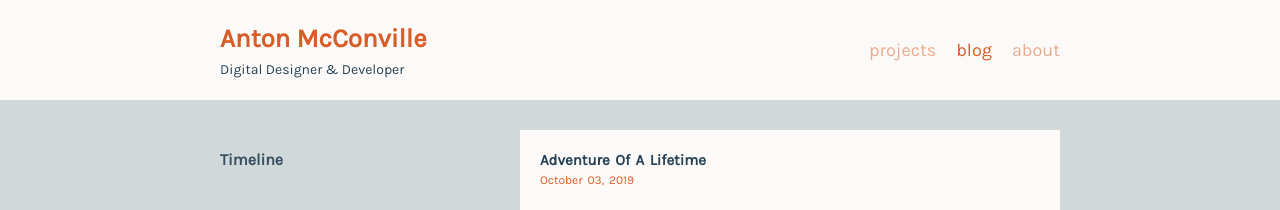
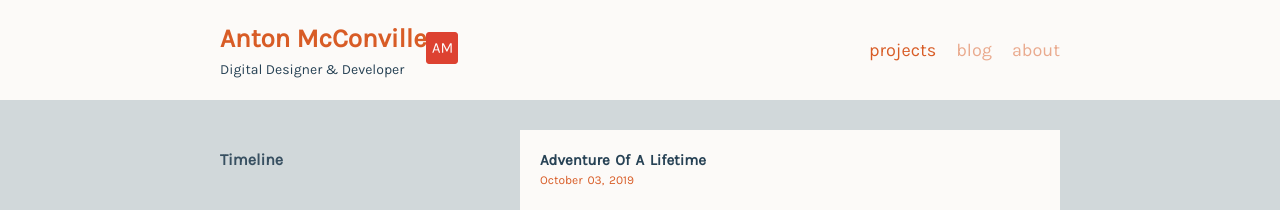
Before and after one commit to mcconville/blog, a Jekyll site: the page built from index.md, in a window 1280 px wide. Shown: the top 210 px of the page. Built offline with Jekyll 4.4.1, drawn with Linux system fonts in a browser that asks for light colours.

Commit message:
responsive tweaks

```diff
--- a/_layouts/layout.html
+++ b/_layouts/layout.html
@@ -50,18 +50,20 @@
 <body>
   <div class="top">
     <div class="bar">
-      <a href="../index.html">
+      <a class="titlebit" href="./index.html">
         <div class="title">
           <div class="name">Anton McConville</div>
           <div class="subtitle">Digital Designer & Developer</div>
         </div>
       </a>
+      <div class="am"><img  src="https://mcconville.github.io/images/favicon.png"></div>
       <div class="navigation">
-        <a class="deselected" href="https://mcconville.github.io">projects</a>
-        <a class="selected" href=".">blog</a>
-        <a class="deselected end" href="https://mcconville.github.io/pages/about.html">about</a>
+        <a class="selected" href="index.html">projects</a>
+        <a class="deselected" href="https://mcconville.github.io/blog/">blog</a>
+        <a class="deselected end" href="pages/about.html">about</a>
       </div>
     </div>
+    <!-- <div class="tear"></div> -->
   </div>
   <div class="control">
     <div class="blogcontent">
--- a/_layouts/post.html
+++ b/_layouts/post.html
@@ -56,7 +56,7 @@
           <div class="subtitle">Digital Designer & Developer</div>
         </div>
       </a>
-      <div class="am"><img  src="../images/favicon.png"></div>
+      <div class="am"><img  src="https://mcconville.github.io/images/favicon.png"></div>
       <div class="navigation">
         <a class="selected" href="index.html">projects</a>
         <a class="deselected" href="https://mcconville.github.io/blog/">blog</a>
```
